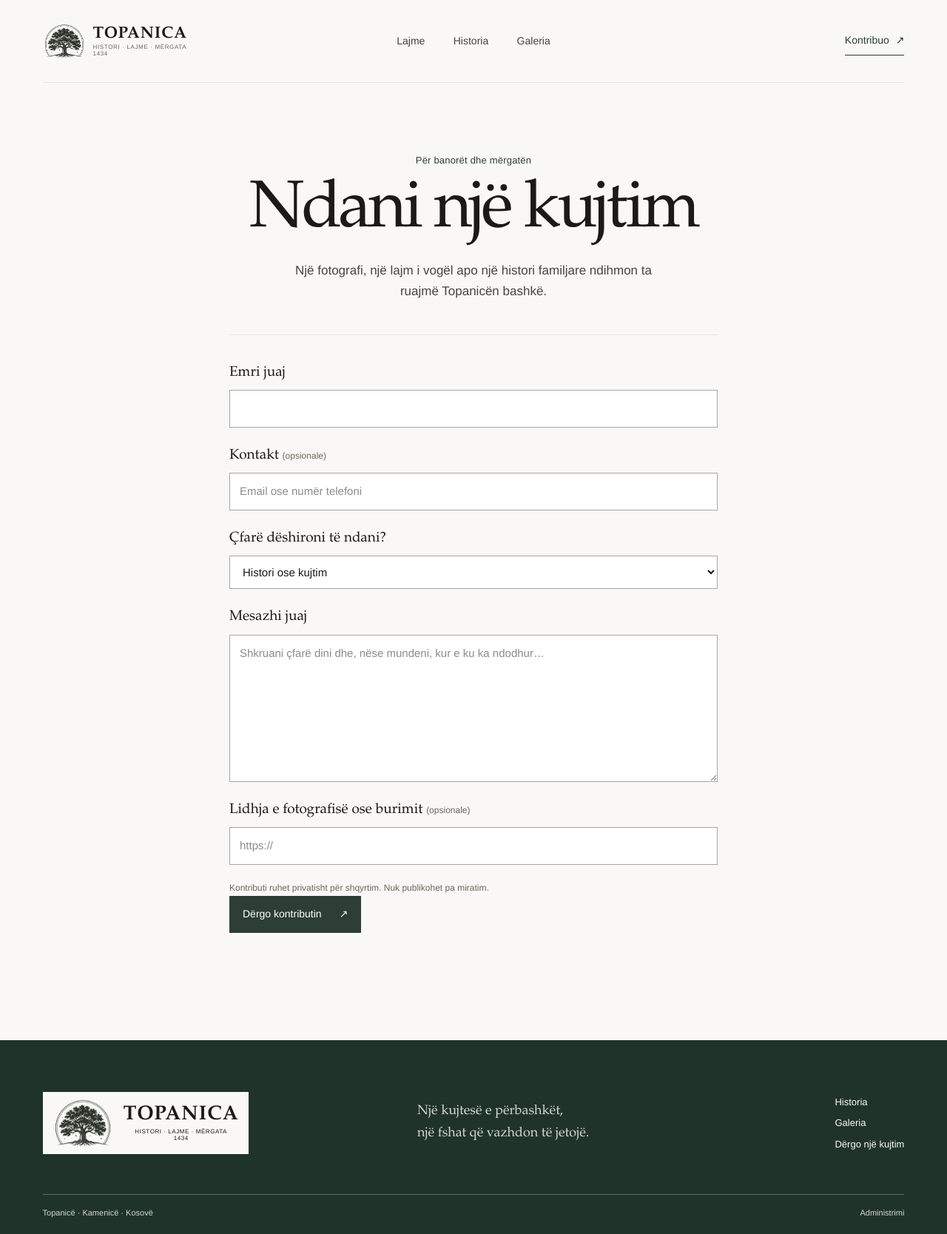
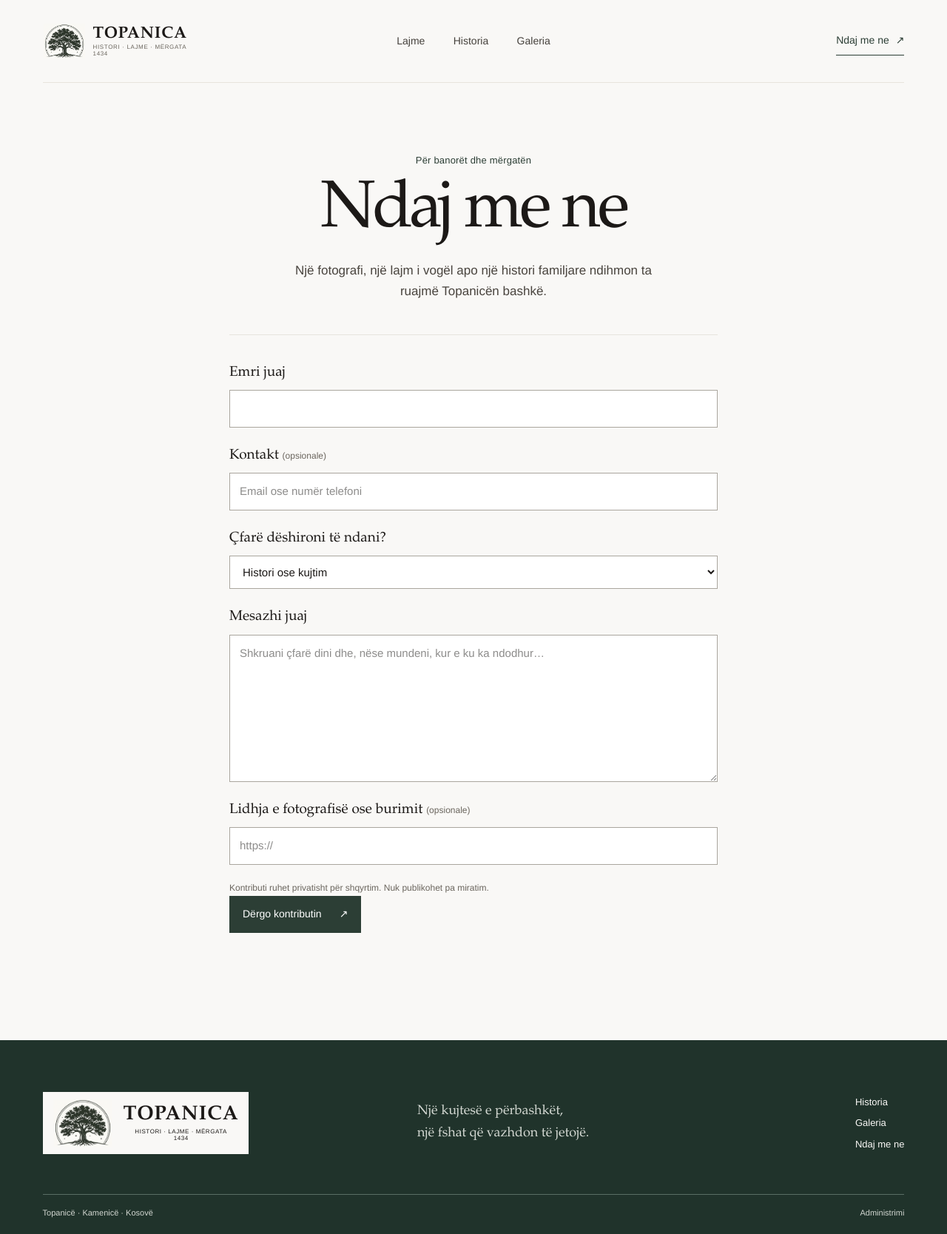
Before and after one commit to ajanmorina57-ux/topanica-portal, a Next.js app: page /kontribuo in a window 1280 px wide. Shown: the whole page at 74% size. Built offline with nearby package versions, Linux system fonts and the light colour scheme; no server answers.

Commit message:
Update UI labels from 'Kontribuo' to 'Ndaj me ne'

```diff
--- a/src/app/historia/page.tsx
+++ b/src/app/historia/page.tsx
@@ -11,7 +11,7 @@ export default async function HistoryPage() {
     <section className="timeline-section"><h2>Kronologjia</h2>{entries.length ? <ol className="timeline">{entries.map((entry, index) => <Reveal as="li" delay={index % 4 * 0.045} key={entry.id}><time>{entry.era_year}</time><div><h3>{entry.title}</h3><p>{entry.content}</p>{entry.source_citation && <p className="citation">Burimi: {entry.source_citation}</p>}</div></Reveal>)}</ol> : <p className="empty-note">Shënimet historike do të shtohen pasi të dokumentohen me burime.</p>}</section>
     <section className="quarters-section"><div><p className="section-kicker">Kujtesa e lagjeve</p><h2>Mëhallët</h2></div><div><h3>Lagjja e Epërme</h3><p>Në një intervistë të Shoqatës Topanica përmendet “Lagjja e Epërme”, e lidhur me familje të ardhura nga Malësia e Kamenicës. Emrat dhe kufijtë e mëhallëve të tjera do të shtohen kur të dokumentohen me banorët.</p><p>Na shkruani emrin e mëhallës, një kujtim që e lidhni me të dhe kush mund ta plotësojë rrëfimin.</p><a className="citation-link" href="https://sam24.info/shoqata-topanica-model-i-unitetit-dhe-perkushtimit-per-vendlindjen/" target="_blank" rel="noreferrer">Burimi · Intervistë e Shoqatës Topanica, 2025 ↗</a><br /><a className="text-link" href="/kontribuo">Ndani një rrëfim për mëhallën tuaj ↗</a></div></section>
     <section className="oak-story"><Image className="oak-story-image" src="/logo.png" alt="Emblema e Lisit të Kungullarit në logon e Shoqatës Topanica" width={396} height={331} /><div><p className="section-kicker">Simbol i vendlindjes</p><h2>Lisi i Kungullarit</h2><p>Lisi i vetmuar që shfaqet në logon e Shoqatës Topanica njihet si “Lisi i Kungullarit”. Në intervistën e vitit 2025, kryetari i shoqatës e përshkruan si lis mbi 100-vjeçar, pa pemë të tjera pranë. Mosha përcillet si rrëfim i komunitetit, jo si matje shkencore.</p><a className="citation-link" href="https://sam24.info/shoqata-topanica-model-i-unitetit-dhe-perkushtimit-per-vendlindjen/" target="_blank" rel="noreferrer">Burimi · SAM24.info, 30 maj 2025 ↗</a></div></section>
-    <section className="institutions-section"><div className="section-heading"><div><p className="section-kicker">Jeta e fshatit</p><h2>Vendet që na lidhin</h2></div><p>Emrat dhe historitë këtu mund të plotësohen nga banorët.</p></div><div className="institutions-grid"><article><h3>Shkolla e fshatit</h3><p>SHFMU „Rexhep Mala“. Në listën arkivore të qendrave të votimit të KQZ-së më 2014, shkolla në Topanicë figuron me emrin „Rexhep Malaj“.</p><a href="https://kqz-ks.org/wp-content/uploads/2018/04/Qendrat-e-Votimit-2014.pdf" target="_blank" rel="noreferrer">Burimi · KQZ 2014 ↗</a></article><article><h3>Xhamia e fshatit</h3><p>Një vend i rëndësishëm i jetës dhe kujtesës së komunitetit. Rrëfimet për ndërtimin dhe historinë e saj presin të dokumentohen.</p><a href="/kontribuo">Shtoni një kujtim ↗</a></article><article><h3>Topanica dhe mërgata</h3><p>Lidhjet familjare me mërgatën janë pjesë e përditshmërisë së fshatit. Ndani kujtime, fotografi dhe nisma që lidhin brezat e vendet.</p><a href="/kontribuo">Kontribuoni ↗</a></article></div></section>
+    <section className="institutions-section"><div className="section-heading"><div><p className="section-kicker">Jeta e fshatit</p><h2>Vendet që na lidhin</h2></div><p>Emrat dhe historitë këtu mund të plotësohen nga banorët.</p></div><div className="institutions-grid"><article><h3>Shkolla e fshatit</h3><p>SHFMU „Rexhep Mala“. Në listën arkivore të qendrave të votimit të KQZ-së më 2014, shkolla në Topanicë figuron me emrin „Rexhep Malaj“.</p><a href="https://kqz-ks.org/wp-content/uploads/2018/04/Qendrat-e-Votimit-2014.pdf" target="_blank" rel="noreferrer">Burimi · KQZ 2014 ↗</a></article><article><h3>Xhamia e fshatit</h3><p>Një vend i rëndësishëm i jetës dhe kujtesës së komunitetit. Rrëfimet për ndërtimin dhe historinë e saj presin të dokumentohen.</p><a href="/kontribuo">Shtoni një kujtim ↗</a></article><article><h3>Topanica dhe mërgata</h3><p>Lidhjet familjare me mërgatën janë pjesë e përditshmërisë së fshatit. Ndani kujtime, fotografi dhe nisma që lidhin brezat e vendet.</p><a href="/kontribuo">Ndaj me ne ↗</a></article></div></section>
     <section className="history-sources"><h2>Burime të verifikueshme</h2><ul><li><a href="https://askdata.rks-gov.net/pxweb/sq/ASKdata/ASKdata__Census%20population__6_Sipas%20vendbanimeve__10%20Popullsia%20e%20komun%C3%ABs%20s%C3%AB%20Kamenic%C3%ABs%20sipas%20vendbanimit/PopSex10.px/" target="_blank" rel="noreferrer">Agjencia e Statistikave të Kosovës · Popullsia sipas vendbanimit, 2011 dhe 2024 ↗</a></li><li><a href="https://dtk.rks-gov.net/Objekti?heritageId=3904" target="_blank" rel="noreferrer">Databaza e Trashëgimisë Kulturore · Kalaja e antikitetit të vonë në Topanicë ↗</a></li><li><a href="https://www.mkrs-ks.org/repository/docs/5367_02.pdf" target="_blank" rel="noreferrer">Lista e trashëgimisë kulturore për mbrojtje të përhershme · nr. unik 1197 ↗</a></li><li><a href="https://sam24.info/shoqata-topanica-model-i-unitetit-dhe-perkushtimit-per-vendlindjen/" target="_blank" rel="noreferrer">SAM24.info · Intervistë me kryetarin e Shoqatës Topanica, 30 maj 2025 ↗</a></li></ul></section>
   </div>;
 }
--- a/src/app/kontribuo/page.tsx
+++ b/src/app/kontribuo/page.tsx
@@ -1,8 +1,8 @@
 import type { Metadata } from "next";
-export const metadata: Metadata = { title: "Kontribuo" };
+export const metadata: Metadata = { title: "Ndaj me ne" };
 export default async function ContributePage({ searchParams }: { searchParams: Promise<{ sent?: string; error?: string }> }) {
   const { sent, error } = await searchParams;
-  return <div className="page-shell wrap contribute-page"><div className="page-intro"><p className="section-kicker">Për banorët dhe mërgatën</p><h1>Ndani një kujtim</h1><p>Një fotografi, një lajm i vogël apo një histori familjare ndihmon ta ruajmë Topanicën bashkë.</p></div>
+  return <div className="page-shell wrap contribute-page"><div className="page-intro"><p className="section-kicker">Për banorët dhe mërgatën</p><h1>Ndaj me ne</h1><p>Një fotografi, një lajm i vogël apo një histori familjare ndihmon ta ruajmë Topanicën bashkë.</p></div>
     {sent === "1" && <p className="success-note" role="status">Faleminderit. Kontributi juaj u dërgua dhe do të shqyrtohet para publikimit.</p>}
     {error && <p className="admin-error" role="alert">{error === "invalid" ? "Kontrolloni të dhënat dhe provoni përsëri." : "Kontributi nuk u ruajt. Provoni përsëri më vonë."}</p>}
     <form className="contribution-form" action="/api/submissions" method="post">
--- a/src/app/page.tsx
+++ b/src/app/page.tsx
@@ -23,7 +23,7 @@ export default async function HomePage() {
     <section className="section wrap news-section"><div className="section-heading"><div><p className="section-kicker">Nga fshati dhe për fshatin</p><h2>Lajmet nga Topanicë</h2></div><Link className="text-link" href="/lajme">Të gjitha lajmet <span aria-hidden="true">↗</span></Link></div><ArticleList articles={news} /></section>
     <section className="municipal-strip"><div className="wrap"><div className="section-heading"><div><p className="section-kicker">Njoftime lokale</p><h2>Nga Komuna e Kamenicës</h2></div><a className="text-link" href="https://kamenice.rks-gov.net/" target="_blank" rel="noreferrer">Faqja zyrtare e komunës ↗</a></div>{municipalNews.length ? <ArticleList articles={municipalNews} /> : <p className="municipal-note">Për njoftimet më të fundit komunale, vizitoni faqen zyrtare të Komunës së Kamenicës.</p>}</div></section>
     <section className="history-feature"><div className="wrap history-feature-inner"><div className="history-index"><span>Trashëgimia natyrore</span><span>Simbol i Shoqatës Topanica</span></div><div className="history-feature-copy"><h2>{feature?.title ?? "Lisi i Kungullarit"}</h2><p>{feature?.content ?? "Në një intervistë të Shoqatës Topanica, lisi i vetmuar që shfaqet në logon e shoqatës përshkruhet si mbi 100-vjeçar. Mosha përcillet si rrëfim i komunitetit."}</p><Link className="text-link" href="/historia">Lexo historinë <span aria-hidden="true">↗</span></Link></div><Image className="home-oak-mark" src="/logo.png" alt="Emblema e lisit të Shoqatës Topanica" width={396} height={331} /></div></section>
-    <section className="diaspora-section wrap"><div><p className="section-kicker">Kujtimet bëhen trashëgimi</p><h2>Një histori juaj<br />është histori e jona.</h2></div><div className="diaspora-copy"><p>Jetoni larg? Keni një fotografi të vjetër, një rrëfim familjar apo një lajm për fshatin? Ndihmoni që kujtesa e Topanicës të ruhet dhe të ndahet me të gjithë.</p><Link className="button button-light" href="/kontribuo">Ndani një kujtim <span aria-hidden="true">↗</span></Link></div></section>
+    <section className="diaspora-section wrap"><div><p className="section-kicker">Kujtimet bëhen trashëgimi</p><h2>Një histori juaj<br />është histori e jona.</h2></div><div className="diaspora-copy"><p>Jetoni larg? Keni një fotografi të vjetër, një rrëfim familjar apo një lajm për fshatin? Ndihmoni që kujtesa e Topanicës të ruhet dhe të ndahet me të gjithë.</p><Link className="button button-light" href="/kontribuo">Ndaj me ne <span aria-hidden="true">↗</span></Link></div></section>
     <section className="sources-note wrap"><p>Të dhënat e popullsisë: ASK, regjistrimet 2011 dhe 2024. Lokaliteti arkeologjik: Regjistri i Trashëgimisë Kulturore të Kosovës.</p><Link href="/historia">Burimet dhe shënimet <span aria-hidden="true">↗</span></Link></section>
   </>;
 }
--- a/src/components/SiteFooter.tsx
+++ b/src/components/SiteFooter.tsx
@@ -4,7 +4,7 @@ import Image from "next/image";
 export function SiteFooter() {
   return <footer className="site-footer">
     <div className="wrap footer-main"><div className="footer-brand"><Image className="footer-logo" src="/logo.png" alt="" width={396} height={331} /><div><strong>TOPANICA</strong><span>HISTORI · LAJME · MËRGATA</span><span>1434</span></div></div><p>Një kujtesë e përbashkët,<br />një fshat që vazhdon të jetojë.</p>
-      <div className="footer-links"><Link href="/historia">Historia</Link><Link href="/galeria">Galeria</Link><Link href="/kontribuo">Dërgo një kujtim</Link></div>
+      <div className="footer-links"><Link href="/historia">Historia</Link><Link href="/galeria">Galeria</Link><Link href="/kontribuo">Ndaj me ne</Link></div>
     </div>
     <div className="wrap footer-bottom"><span>Topanicë · Kamenicë · Kosovë</span><Link href="/admin/login">Administrimi</Link></div>
   </footer>;
--- a/src/components/SiteHeader.tsx
+++ b/src/components/SiteHeader.tsx
@@ -6,6 +6,6 @@ export function SiteHeader() {
   return <header className="site-header wrap">
     <Link className="wordmark" href="/" aria-label="Topanicë, ballina"><Image className="wordmark-logo" src="/logo.png" alt="" width={396} height={331} priority /><span className="brand-copy"><strong>TOPANICA</strong><small>HISTORI · LAJME · MËRGATA</small><small>1434</small></span></Link>
     <nav aria-label="Navigimi kryesor"><ul>{links.map(([label, href]) => <li key={href}><Link href={href}>{label}</Link></li>)}</ul></nav>
-    <Link className="nav-action" href="/kontribuo">Kontribuo <span aria-hidden="true">↗</span></Link>
+    <Link className="nav-action" href="/kontribuo">Ndaj me ne <span aria-hidden="true">↗</span></Link>
   </header>;
 }
```
